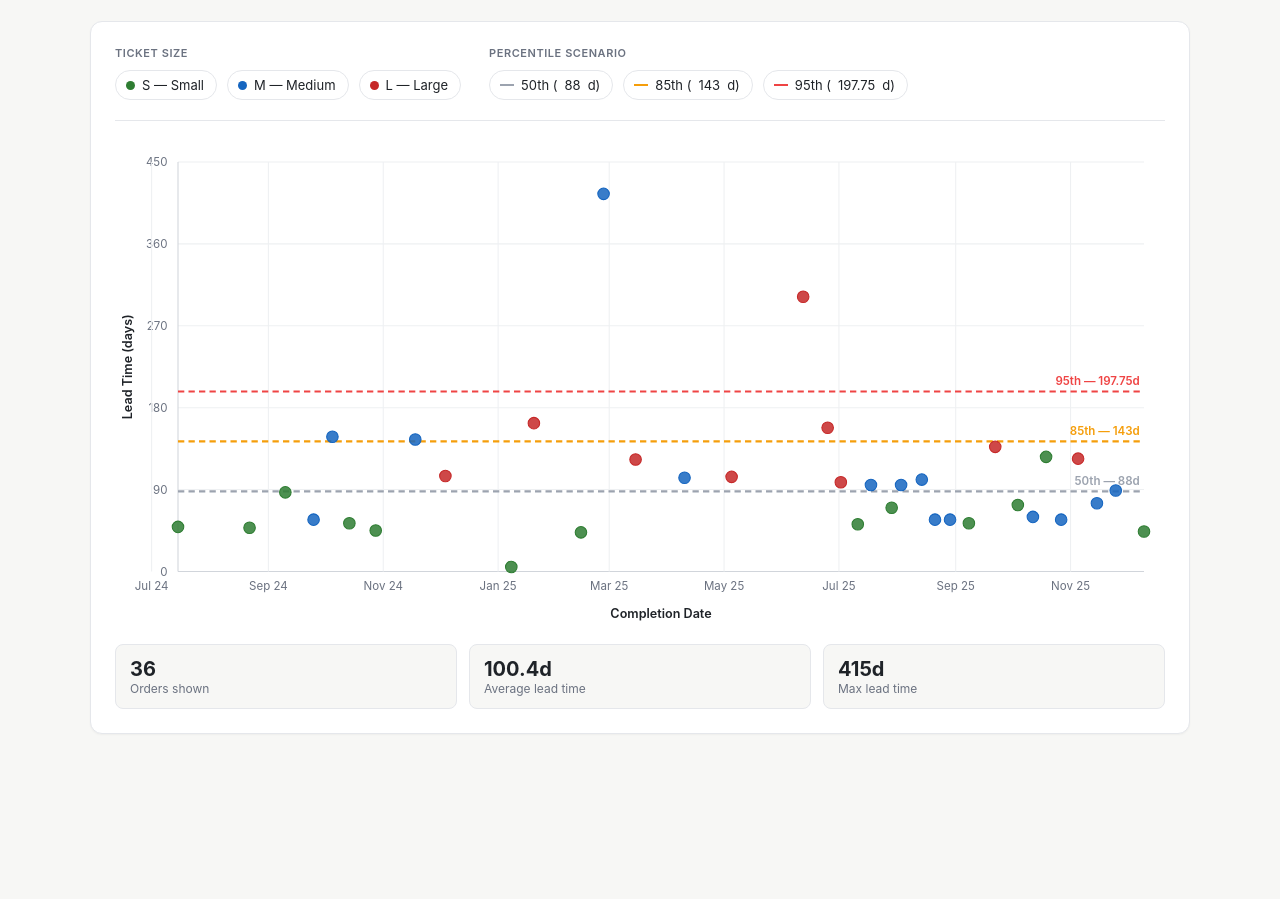
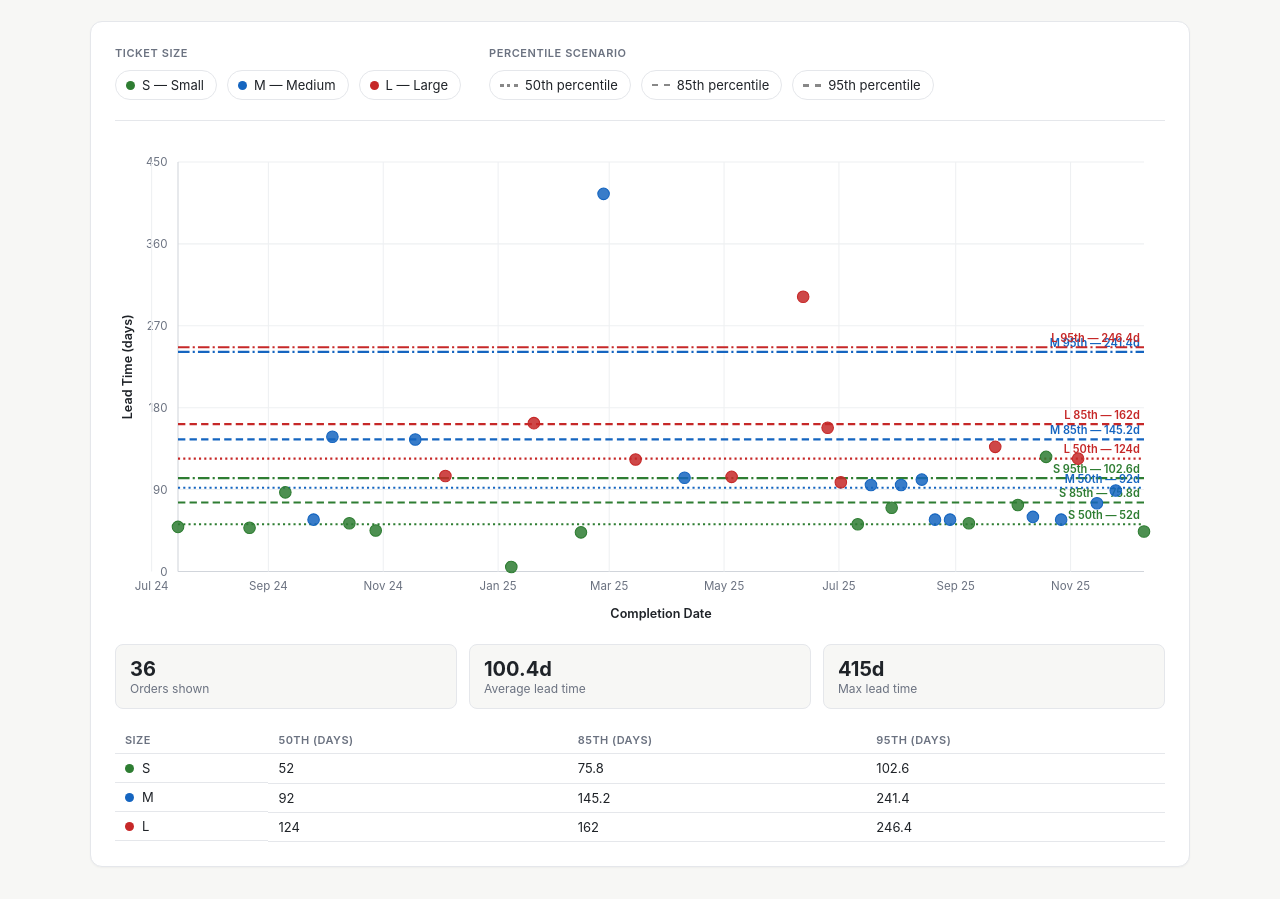
Before and after one commit to RSrubkowski/Professional-Delivery-Forecasting, a plain HTML site: page index.html in a window 1280 px wide. Shown: the part 82-981 px from the top of the page. Before the commit the page ends 848 px from the top, so only its background shows below. Drawn offline with Linux system fonts and the light colour scheme.

Commit message:
Update index.html

```diff
--- a/index.html
+++ b/index.html
@@ -13,9 +13,6 @@
     --s-color: #2e7d32;   /* S = green */
     --m-color: #1565c0;   /* M = blue */
     --l-color: #c62828;   /* L = red */
-    --p50: #9ca3af;
-    --p85: #f59e0b;
-    --p95: #ef4444;
   }
   *{box-sizing:border-box;}
   body{
@@ -59,7 +56,10 @@
   .chip.off{ opacity: 0.4; }
   .chip input{ display:none; }
   .chip .dot{ width: 9px; height: 9px; border-radius: 50%; flex-shrink:0; }
-  .chip .line-swatch{ width: 14px; height: 2px; flex-shrink:0; }
+  .chip .line-swatch{ width: 18px; height: 0; border-top: 2px solid #888; flex-shrink:0; }
+  .chip .line-swatch.dotted{ border-top-style: dotted; border-top-width: 3px; }
+  .chip .line-swatch.dashed{ border-top-style: dashed; }
+  .chip .line-swatch.longdash{ border-top-style: dashed; border-top-width: 3px; }
 
   .chart-container{ position: relative; width: 100%; }
   svg{ width: 100%; height: auto; display:block; overflow: visible; font-family: inherit; }
@@ -67,9 +67,8 @@
   .axis-line{ stroke: #d1d5db; stroke-width: 1; }
   .axis-label{ fill: var(--muted); font-size: 11px; }
   .axis-title{ fill: var(--ink); font-size: 12px; font-weight: 600; }
-  .pct-line{ stroke-width: 2; stroke-dasharray: 6 4; fill:none; }
-  .pct-text{ font-size: 11px; font-weight: 600; }
-  .pt{ cursor: pointer; transition: r 0.1s; }
+  .pct-text{ font-size: 10.5px; font-weight: 600; }
+  .pt{ cursor: pointer; }
   .pt:hover{ stroke: #111827; stroke-width: 2; }
 
   .tooltip{
@@ -92,12 +91,17 @@
   .stat{ background: var(--bg); border: 1px solid var(--border); border-radius: 8px; padding: 12px 14px; }
   .stat .num{ font-size: 20px; font-weight: 700; }
   .stat .lbl{ font-size: 12px; color: var(--muted); }
+
+  .pct-table{ margin-top: 18px; font-size: 13px; border-collapse: collapse; width: 100%; }
+  .pct-table th, .pct-table td{ text-align: left; padding: 6px 10px; border-bottom: 1px solid var(--border); }
+  .pct-table th{ color: var(--muted); font-weight: 600; font-size: 11px; text-transform: uppercase; letter-spacing: 0.04em; }
+  .pct-table td.size-cell{ display:flex; align-items:center; gap:8px; }
 </style>
 </head>
 <body>
 <div class="wrap">
   <h1>Lead Times — 2024–25</h1>
-  <p class="subtitle">Completion date vs. lead time (days), colored by declared size. Dashed lines mark the 50th, 85th, and 95th percentiles.</p>
+  <p class="subtitle">Completion date vs. lead time (days). Percentile scenarios (50th / 85th / 95th) are calculated separately for each ticket size.</p>
 
   <div class="card">
     <div class="filters">
@@ -112,9 +116,9 @@
       <div class="filter-group">
         <span class="filter-label">Percentile scenario</span>
         <div class="filter-options" id="percentileFilters">
-          <label class="chip" data-pct="p50"><input type="checkbox" checked><span class="line-swatch" style="background:var(--p50)"></span>50th (<span data-pct-val="p50"></span>d)</label>
-          <label class="chip" data-pct="p85"><input type="checkbox" checked><span class="line-swatch" style="background:var(--p85)"></span>85th (<span data-pct-val="p85"></span>d)</label>
-          <label class="chip" data-pct="p95"><input type="checkbox" checked><span class="line-swatch" style="background:var(--p95)"></span>95th (<span data-pct-val="p95"></span>d)</label>
+          <label class="chip" data-pct="p50"><input type="checkbox" checked><span class="line-swatch dotted"></span>50th percentile</label>
+          <label class="chip" data-pct="p85"><input type="checkbox" checked><span class="line-swatch dashed"></span>85th percentile</label>
+          <label class="chip" data-pct="p95"><input type="checkbox" checked><span class="line-swatch longdash"></span>95th percentile</label>
         </div>
       </div>
     </div>
@@ -124,31 +128,46 @@
     </div>
 
     <div class="stats" id="statBox"></div>
+
+    <table class="pct-table" id="pctTable"></table>
   </div>
 </div>
 
 <script>
 const rows = [["2024-07-15","S",49.0],["2024-08-22","S",48.0],["2024-09-10","S",87.0],["2024-09-25","M",57.0],["2024-10-05","M",148.0],["2024-10-14","S",53.0],["2024-10-28","S",45.0],["2024-11-18","M",145.0],["2024-12-04","L",105.0],["2025-01-08","S",5.0],["2025-01-20","L",163.0],["2025-02-14","S",43.0],["2025-02-26","M",415.0],["2025-03-15","L",123.0],["2025-04-10","M",103.0],["2025-05-05","L",104.0],["2025-06-12","L",302.0],["2025-06-25","L",158.0],["2025-07-02","L",98.0],["2025-07-11","S",52.0],["2025-07-18","M",95.0],["2025-07-29","S",70.0],["2025-08-03","M",95.0],["2025-08-14","M",101.0],["2025-08-21","M",57.0],["2025-08-29","M",57.0],["2025-09-08","S",53.0],["2025-09-22","L",137.0],["2025-10-04","S",73.0],["2025-10-12","M",60.0],["2025-10-19","S",126.0],["2025-10-27","M",57.0],["2025-11-05","L",124.0],["2025-11-15","M",75.0],["2025-11-25","M",89.0],["2025-12-10","S",44.0]];
 
-const p50 = 88.0, p85 = 143.0, p95 = 197.75;
-
 function cssVar(name){ return getComputedStyle(document.documentElement).getPropertyValue(name).trim(); }
 const colors = { S: cssVar('--s-color'), M: cssVar('--m-color'), L: cssVar('--l-color') };
-const pctColors = { p50: cssVar('--p50'), p85: cssVar('--p85'), p95: cssVar('--p95') };
 
-document.querySelectorAll('[data-pct-val]').forEach(el => {
-  const key = el.getAttribute('data-pct-val');
-  el.textContent = { p50, p85, p95 }[key];
-});
+// Percentile calc (linear interpolation, matches numpy default)
+function percentile(arr, p){
+  const sorted = [...arr].sort((a,b)=>a-b);
+  const idx = (p/100) * (sorted.length - 1);
+  const lo = Math.floor(idx), hi = Math.ceil(idx);
+  if (lo === hi) return sorted[lo];
+  return sorted[lo] + (sorted[hi]-sorted[lo]) * (idx-lo);
+}
 
-// Parse dates to timestamps
 const parsed = rows.map(([d, size, lead]) => ({ date: new Date(d + 'T00:00:00'), size, lead }));
 const minTs = Math.min(...parsed.map(r => r.date.getTime()));
 const maxTs = Math.max(...parsed.map(r => r.date.getTime()));
 const maxLead = Math.max(...parsed.map(r => r.lead));
 
+// Per-size percentiles
+const sizePcts = {};
+['S','M','L'].forEach(size => {
+  const vals = parsed.filter(r => r.size === size).map(r => r.lead);
+  sizePcts[size] = {
+    p50: +percentile(vals, 50).toFixed(1),
+    p85: +percentile(vals, 85).toFixed(1),
+    p95: +percentile(vals, 95).toFixed(1)
+  };
+});
+
 const activeSizes = { S: true, M: true, L: true };
 const activePct = { p50: true, p85: true, p95: true };
+const dashPatterns = { p50: '2,3', p85: '7,4', p95: '11,3,2,3' };
+const pctLabel = { p50: '50th', p85: '85th', p95: '95th' };
 
 const container = document.getElementById('chartContainer');
 const tooltip = document.getElementById('tooltip');
@@ -177,7 +196,7 @@ function buildMonthTicks(){
   const end = new Date(maxTs);
   while (cur <= end) {
     ticks.push(new Date(cur));
-    cur.setMonth(cur.getMonth() + 2); // every 2 months to avoid crowding
+    cur.setMonth(cur.getMonth() + 2);
   }
   return ticks;
 }
@@ -191,39 +210,39 @@ function render(){
 
   let svg = `<svg viewBox="0 0 ${W} ${H}" preserveAspectRatio="xMidYMid meet">`;
 
-  // gridlines (horizontal)
   yTicks.forEach(t => {
     const y = yScale(t);
     svg += `<line class="grid-line" x1="${marginL}" y1="${y}" x2="${W-marginR}" y2="${y}"/>`;
     svg += `<text class="axis-label" x="${marginL-10}" y="${y+4}" text-anchor="end">${t}</text>`;
   });
 
-  // axes
   svg += `<line class="axis-line" x1="${marginL}" y1="${marginT}" x2="${marginL}" y2="${marginT+plotH}"/>`;
   svg += `<line class="axis-line" x1="${marginL}" y1="${marginT+plotH}" x2="${W-marginR}" y2="${marginT+plotH}"/>`;
 
-  // x ticks
   monthTicks.forEach(d => {
     const x = xScale(d.getTime());
     svg += `<line class="grid-line" x1="${x}" y1="${marginT}" x2="${x}" y2="${marginT+plotH}"/>`;
     svg += `<text class="axis-label" x="${x}" y="${marginT+plotH+18}" text-anchor="middle">${monthLabel(d.getTime())}</text>`;
   });
 
-  // axis titles
   svg += `<text class="axis-title" x="${marginL + plotW/2}" y="${H-6}" text-anchor="middle">Completion Date</text>`;
   svg += `<text class="axis-title" transform="translate(16, ${marginT+plotH/2}) rotate(-90)" text-anchor="middle">Lead Time (days)</text>`;
 
-  // percentile lines
+  // per-size percentile lines (only for active sizes & active percentile toggles)
+  const activeSizeList = ['S','M','L'].filter(s => activeSizes[s]);
+  let labelOffsets = {}; // to avoid overlap, stack labels near line end
+
+  activeSizeList.forEach(size => {
     ['p50','p85','p95'].forEach(key => {
       if (!activePct[key]) return;
-    const val = { p50, p85, p95 }[key];
+      const val = sizePcts[size][key];
       if (val > yMax) return;
       const y = yScale(val);
-    svg += `<line class="pct-line" x1="${marginL}" y1="${y}" x2="${W-marginR}" y2="${y}" stroke="${pctColors[key]}"/>`;
-    svg += `<text class="pct-text" x="${W-marginR-4}" y="${y-6}" text-anchor="end" fill="${pctColors[key]}">${key.replace('p','')}th — ${val}d</text>`;
+      svg += `<line x1="${marginL}" y1="${y}" x2="${W-marginR}" y2="${y}" stroke="${colors[size]}" stroke-width="2" stroke-dasharray="${dashPatterns[key]}" fill="none"/>`;
+      svg += `<text class="pct-text" x="${W-marginR-4}" y="${y-5}" text-anchor="end" fill="${colors[size]}">${size} ${pctLabel[key]} — ${val}d</text>`;
+    });
   });
 
-  // points
   parsed.forEach((r, i) => {
     if (!activeSizes[r.size]) return;
     const x = xScale(r.date.getTime());
@@ -259,8 +278,7 @@ function updateStats(){
       <div class="stat"><div class="num">—</div><div class="lbl">Average lead time</div></div>
       <div class="stat"><div class="num">—</div><div class="lbl">Max lead time</div></div>
     `;
-    return;
-  }
+  } else {
     const avg = (activeLeads.reduce((a,b)=>a+b,0)/activeLeads.length).toFixed(1);
     const max = Math.max(...activeLeads);
     document.getElementById('statBox').innerHTML = `
@@ -268,6 +286,21 @@ function updateStats(){
       <div class="stat"><div class="num">${avg}d</div><div class="lbl">Average lead time</div></div>
       <div class="stat"><div class="num">${max}d</div><div class="lbl">Max lead time</div></div>
     `;
+  }
+
+  // Percentile table for active sizes
+  const activeSizeList = ['S','M','L'].filter(s => activeSizes[s]);
+  let rowsHtml = `<tr><th>Size</th><th>50th (days)</th><th>85th (days)</th><th>95th (days)</th></tr>`;
+  activeSizeList.forEach(size => {
+    const p = sizePcts[size];
+    rowsHtml += `<tr>
+      <td class="size-cell"><span class="dot" style="width:9px;height:9px;border-radius:50%;display:inline-block;background:${colors[size]}"></span>${size}</td>
+      <td>${activePct.p50 ? p.p50 : '—'}</td>
+      <td>${activePct.p85 ? p.p85 : '—'}</td>
+      <td>${activePct.p95 ? p.p95 : '—'}</td>
+    </tr>`;
+  });
+  document.getElementById('pctTable').innerHTML = rowsHtml;
 }
 
 document.querySelectorAll('#sizeFilters .chip').forEach(chip => {
@@ -292,6 +325,7 @@ document.querySelectorAll('#percentileFilters .chip').forEach(chip => {
     activePct[pct] = input.checked;
     chip.classList.toggle('off', !input.checked);
     render();
+    updateStats();
   });
 });
 
```
Lines whose indentation alone changed are shown as unchanged.
